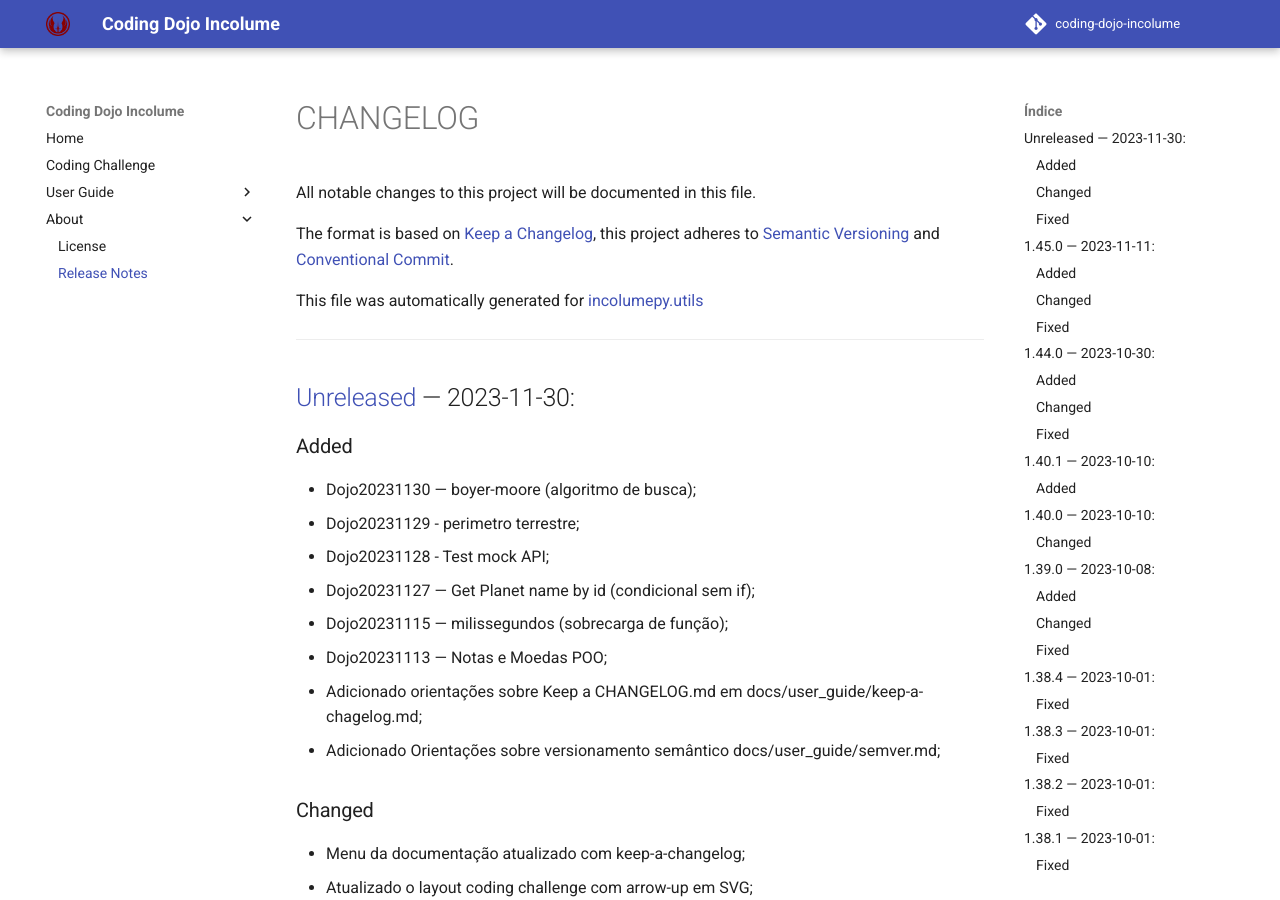
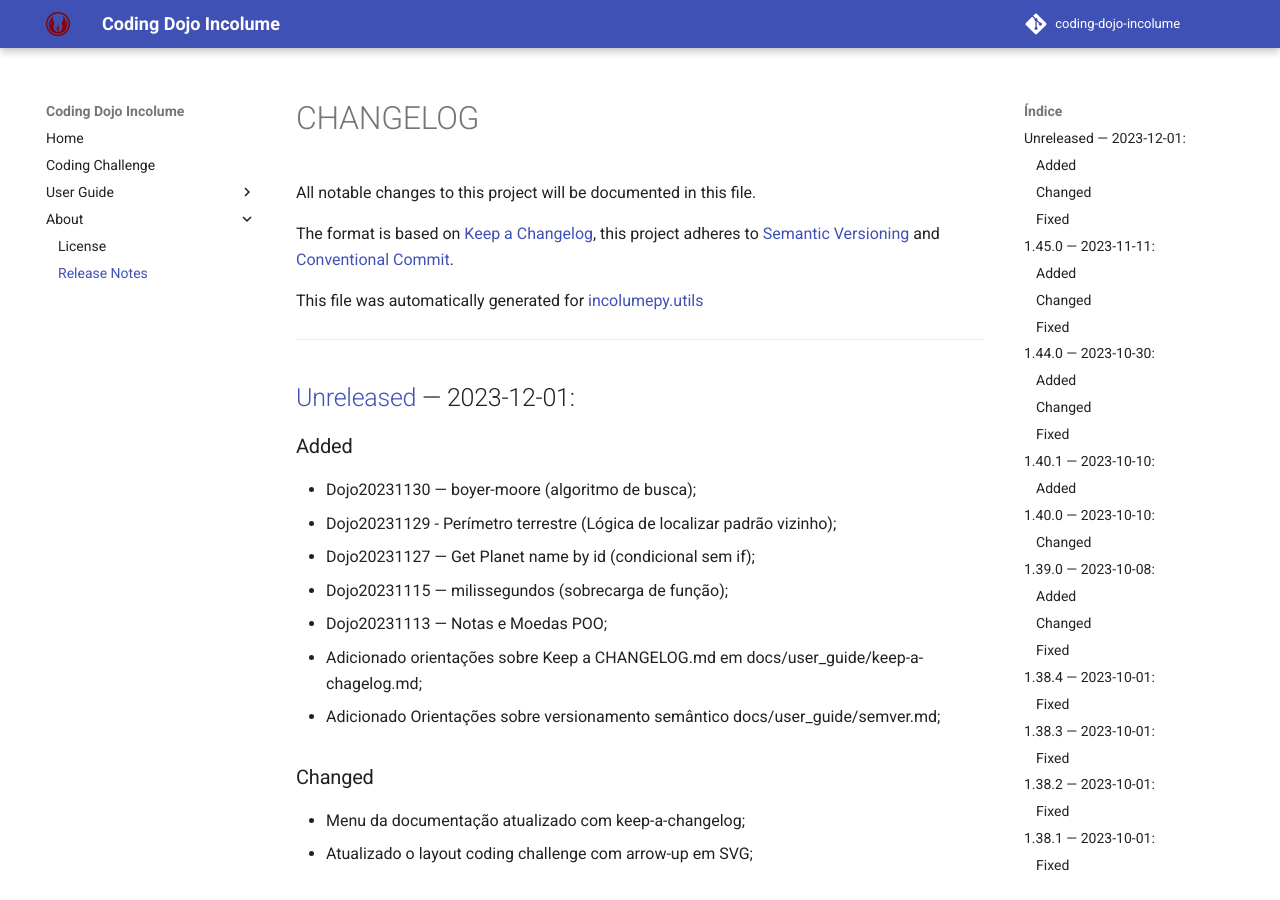
Before and after one commit to incolume-jedi/coding-dojo, an MkDocs documentation site: the page built from docs/about/CHANGELOG.md, in a window 1280 px wide and 900 px high. Built offline with MkDocs 1.6.1 and Material for MkDocs 9.7.7, drawn with Linux system fonts in a browser that asks for light colours; comment, search, counter and statistics services are not loaded.

Commit message:
docs: Atualização do sumário

```diff
--- a/docs/about/CHANGELOG.md
+++ b/docs/about/CHANGELOG.md
@@ -10,11 +10,10 @@ This file was automatically generated for [incolumepy.utils](https://gitlab.com/
 ---
 
 
-## [Unreleased]	 &#8212; 	2023-11-30:
+## [Unreleased]	 &#8212; 	2023-12-01:
 ### Added
   - Dojo20231130 — boyer-moore (algoritmo de busca);
-  - Dojo20231129 - perimetro terrestre;
-  - Dojo20231128 - Test mock API;
+  - Dojo20231129 - Perímetro terrestre (Lógica de localizar padrão vizinho);
   - Dojo20231127 — Get Planet name by id (condicional sem if);
   - Dojo20231115 — milissegundos (sobrecarga de função);
   - Dojo20231113 — Notas e Moedas POO;
```
Also changed, not shown: incolume/py/coding_dojo_jedi/README.md (+2 -1 lines), incolume/py/coding_dojo_jedi/dojo20231129/README.md (+5 -0 lines), 2 other files.
